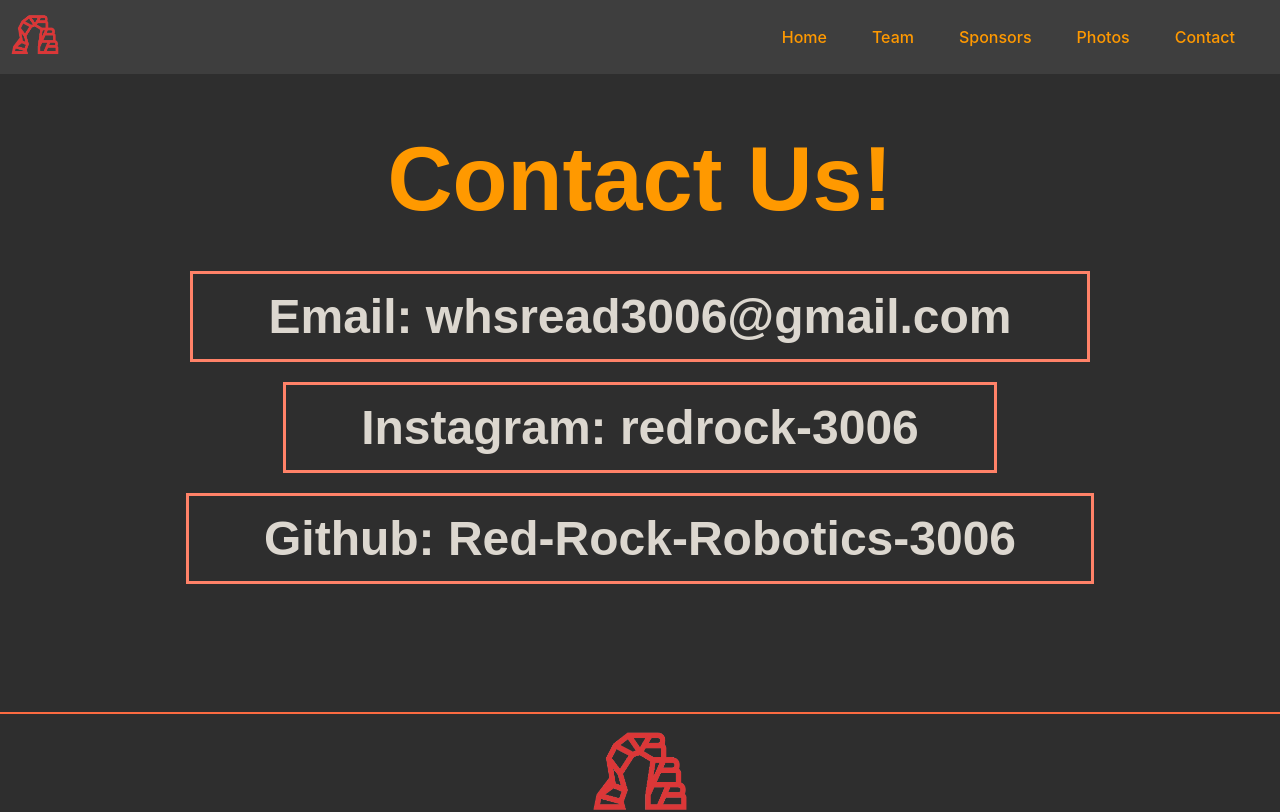
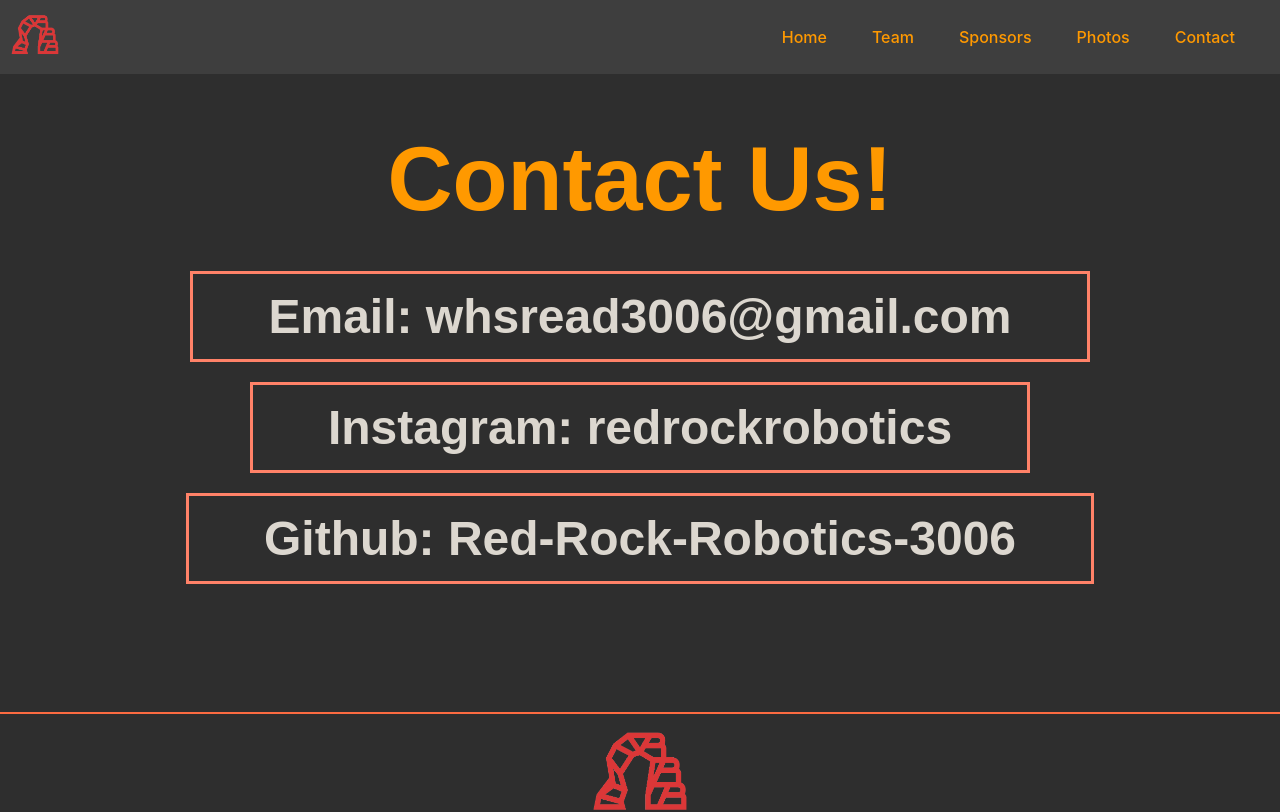
Before and after one commit to Kriti-Negi/RedRocksRobotics, a React (Create React App) app: page /contactus in a window 1280 px wide. Shown: the top 812 px of the page. Built offline with nearby package versions, Linux system fonts and the light colour scheme; a web font is replaced by a local one.

Commit message:
linked navbar image to homepage

```diff
--- a/src/components/NavBar.jsx
+++ b/src/components/NavBar.jsx
@@ -6,9 +6,8 @@ import logo from '../images/arch-logo_red-removebg-preview.png'
 export default function NavBar(props){
     return(
         <div className = "navBar">
-            <div>
-                <img className = "nav-logo"  src = {logo}/>
-            </div>
+            <a href = "/"><img className = "nav-logo"  src = {logo}/></a>
+
             <div className='link-container'>
 
                 <NavBarItem
--- a/src/pages/ContactUs.jsx
+++ b/src/pages/ContactUs.jsx
@@ -29,7 +29,7 @@ function ContactUs(){
                     <Button name = "Email: whsread3006@gmail.com"/>
                 </div>
                 <div className = "instagram-button">
-                    <Button name = "Instagram: redrock-3006"/>
+                    <Button name = "Instagram: redrockrobotics"/>
                 </div>
                 <div className = "github-button">
                     <Button name = "Github: Red-Rock-Robotics-3006" url = "https://github.com/Red-Rock-Robotics-3006"/>
```
